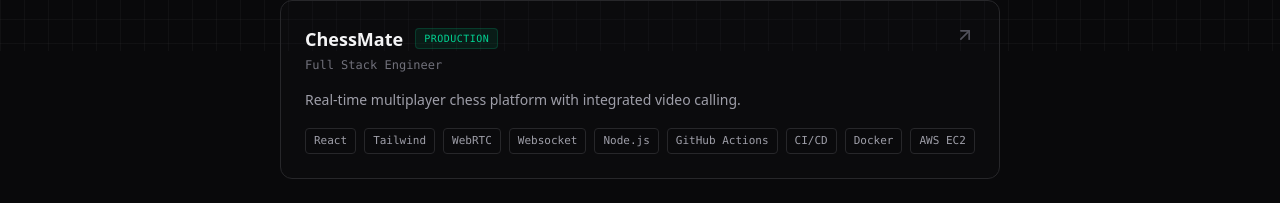
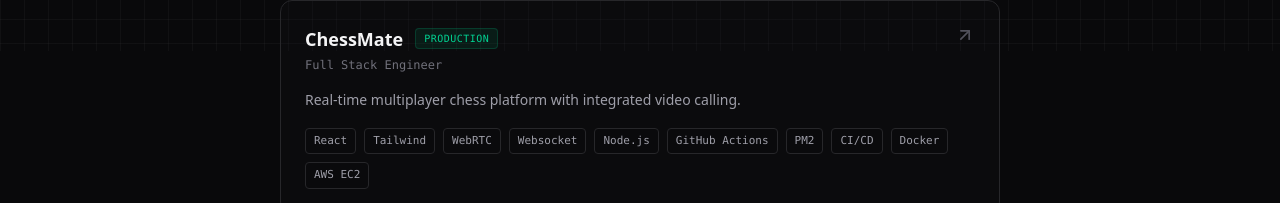
Before and after one commit to ranjit1024/PortfolioV2, a React (Vite) app: page / in a window 1280 px wide. Shown: the part 749-952 px from the top of the page. Built offline with nearby package versions, Linux system fonts and the light colour scheme; a web font is replaced by a local one.

Commit message:
added pm2 here

```diff
--- a/src/App.tsx
+++ b/src/App.tsx
@@ -29,7 +29,7 @@ const PROJECTS = [
     role: "Full Stack Engineer",
     desc: "Real-time multiplayer chess platform with integrated video calling.",
     metrics: "< 50ms Latency • WebRTC P2P",
-    tags: ["React", "Tailwind", "WebRTC", "Websocket", "Node.js","GitHub Actions", "CI/CD", "Docker", "AWS EC2" ],
+    tags: ["React", "Tailwind", "WebRTC", "Websocket", "Node.js","GitHub Actions", "PM2", "CI/CD", "Docker", "AWS EC2" ],
     status: "Production",
     link: "https://chess-lime-eta.vercel.app/",
   },
```
